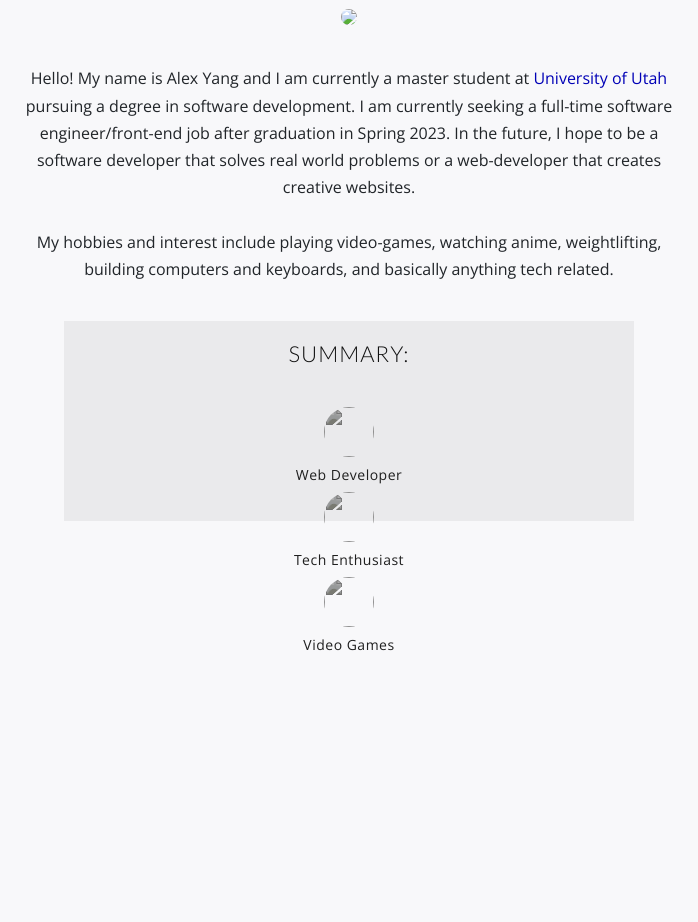
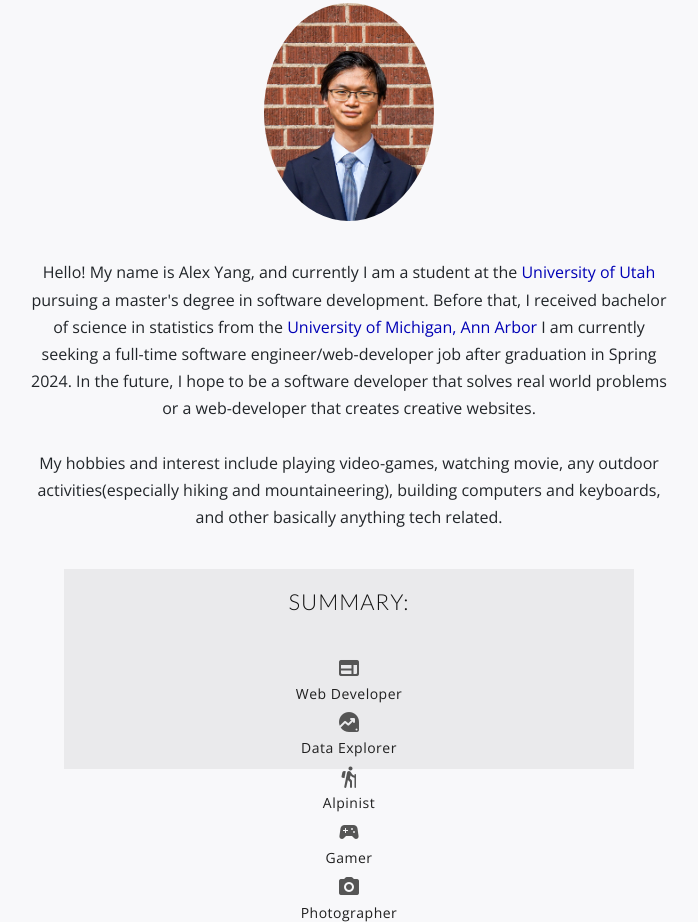
Before and after one commit to xxsyang/AlxYang, a plain HTML site: page index.html in a window 1280 px wide. Shown: the part 1100-2022 px from the top of the page, without its empty margins (291-989 px from the left). Before the commit the page ends 1754 px from the top, so only its background shows below. Drawn offline with nearby package versions, Linux system fonts and the light colour scheme.

Commit message:
update icons and pics

```diff
--- /dev/null
+++ b/icons/package.json
@@ -0,0 +1,5 @@
+{
+  "dependencies": {
+    "material-icons": "^1.13.12"
+  }
+}
--- a/index.html
+++ b/index.html
@@ -24,6 +24,9 @@
     <link href="https://fonts.googleapis.com/css2?family=Lato:wght@300;400&family=Montserrat:wght@100;200;400&family=Nunito:ital,wght@0,200;0,300;0,400;0,500;0,600;0,700;1,200;1,300;1,400;1,500;1,600;1,700&family=Open+Sans:wght@300;400&family=Poppins&family=Raleway:wght@300;400&family=Roboto+Slab:wght@300;400&family=Roboto:wght@100;300;400&display=swap" rel="stylesheet">
     <!-- Open Sans-->
     <link href="https://fonts.googleapis.com/css2?family=Lato:wght@300&family=Montserrat:wght@100;200;400&family=Open+Sans:wght@300;400&family=Raleway:wght@300;400&family=Roboto+Slab:wght@300;400&family=Roboto:wght@300;400&display=swap" rel="stylesheet">
+    <!-- Icons-->
+    <link href="./icons/node_modules/material-icons/iconfont/material-icons.css" rel="stylesheet">
+
 </head>
 
 <body id="page-top" data-spy = "scroll" data-target=".navbar-custom" data-offset="100">>
@@ -40,7 +43,7 @@
             <h1 class="animated fadeInDown delay-05s">Hi, I'm Alex</strong>
             </h1>
             <p class="subtitle animated fadeInUp delay-05s">Software Engineer</p>
-            <a id="arrow" href="#about"><i class="fa-solid fa-angle-down " ></i></i></a>
+            <a id="arrow" href="#about"><i class="fa-solid fa-angle-down " ></i></a>
         </div>
     </div>
 </section>
@@ -51,39 +54,51 @@
         <div class="row">
             <div class="col-md-offset-2 wp1 animated fadeIn">
                 <h2 class="text-uppercase">About me</h2>
-                <img src="./img/bench-photo.jpg" id="prof-pic">
+                <img src="./image/DSC02349.JPG" id="prof-pic">
                 <p>
-                    Hello! My name is Alex Yang and I am currently a master student at
-                    <a href="https://www.odu.edu/" target="_blank">University of Utah</a> pursuing
-                    a degree in software development.</a> I am currently seeking
-                    a full-time software engineer/front-end job after graduation in Spring 2023. In the future, I hope to be a software developer that solves real world problems or a
+                    Hello! My name is Alex Yang, and currently I am a student at the
+                    <a href="https://www.utah.edu/" target="_blank">University of Utah</a> pursuing
+                    a master's degree in software development. Before that, I received bachelor of science in statistics
+                    from the <a href="https://umich.edu/" , target="_blank"> University of Michigan, Ann Arbor</a> I am currently seeking
+                    a full-time software engineer/web-developer job after graduation in Spring 2024. In the future, I hope to be a software developer that solves real world problems or a
                     web-developer that creates creative websites.
                     <br>
                     <br>
-                    My hobbies and interest include playing video-games, watching anime, weightlifting, building computers and keyboards,
-                    and basically anything tech related.
+                    My hobbies and interest include playing video-games, watching movie, any outdoor activities(especially hiking and mountaineering), building computers and keyboards,
+                    and other basically anything tech related.
                 </p>
             </div>
         </div>
-        <div class="row ">
+        <div class="row">
             <div id="about-summary">
                 <h3>Summary:</h3>
                 <div id="about-icon1">
-                    <div class="icons" id="about-keyboard"><img src="./icons/keyb.svg"></div>
+                    <div class="icons" id="about-keyboard"><span class="material-icons-round">web</span></div>
                     <h5>Web Developer</h5>
                 </div>
                 <div id="about-icon2">
-                    <div class="icons" id="about-cpu"><img src="./icons/cpu.svg"></div>
-                    <h5>Tech Enthusiast</h5>
+                    <div class="icons" id="about-cpu"><span class="material-icons-round">data_exploration</span></div>
+                    <h5>Data Explorer</h5>
                 </div>
                 <div id="about-icon3">
-                    <div class="icons" id="about-dpad"><img src="./icons/joystick.svg"></div>
-                    <h5>Video Games</h5>
+                    <div class="icons" id="about-dpad"><span class="material-icons-round">hiking</span></div>
+                    <h5>Alpinist</h5>
+                </div>
+                <div id="about-icon4">
+                    <div class="icons" id="about-controller"><span class="material-icons-round">sports_esports</span></div>
+                    <h5>Gamer</h5>
+                </div>
+                <div id="about-icon5">
+                    <div class="icons" id="about-mouse"><span class="material-icons-round">camera_alt</span></div>
+                    <h5>Photographer</h5>
                 </div>
             </div>
-        </div>
+            </div>
     </div>
-    </div>
+</section>
+
+<section id="Resume" class="Resume">
+
 </section>
 
 </body>
```
Also changed, not shown: image/DSC02349.JPG (added), 1 other file.
